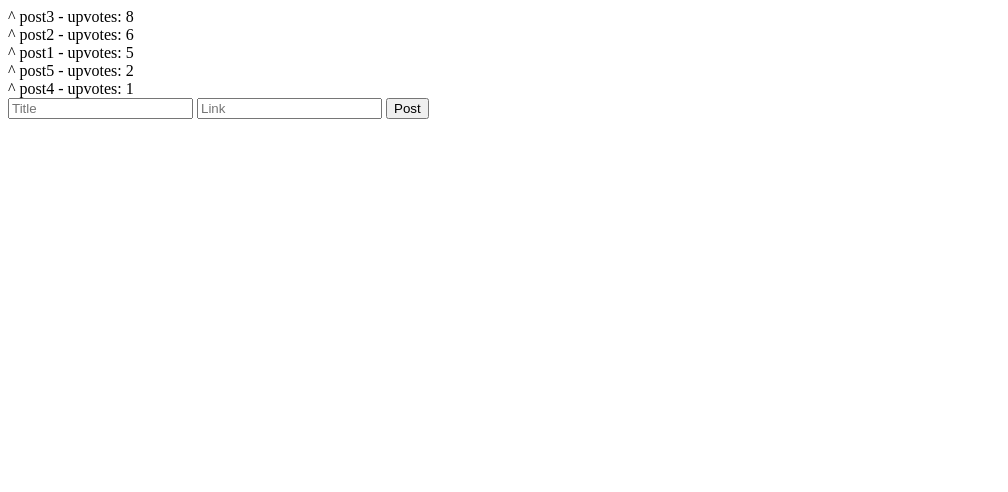
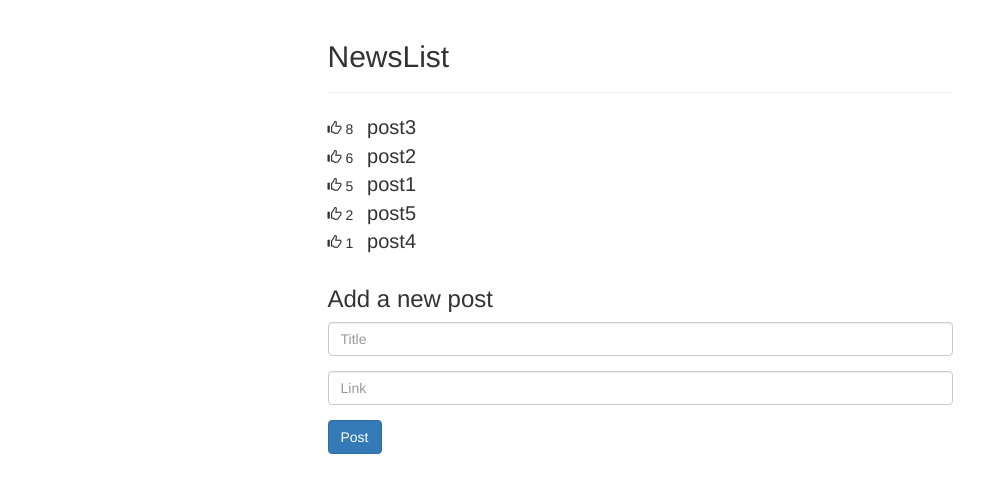
Before and after one commit to KateWilkinson/reddit, a plain HTML site: page index.html in a window 1280 px wide. Shown: the whole page, without its empty margins (0-1008 px from the left). Drawn offline with nearby package versions, Linux system fonts and the light colour scheme.

Commit message:
added bootstrap styling

```diff
--- a/index.html
+++ b/index.html
@@ -1,24 +1,45 @@
 <html>
   <head>
     <title>NewsList</title>
+    <link href='http://maxcdn.bootstrapcdn.com/bootstrap/3.2.0/css/bootstrap.min.css' rel='stylesheet'>
+    <link href='style.css' rel='stylesheet'>
     <script src='http://ajax.googleapis.com/ajax/libs/angularjs/1.3.10/angular.min.js'></script>
     <script src='app.js'></script>
   </head>
   <body ng-app='newslist' ng-controller='MainCtrl'>
+    <div class='row'>
+      <div class='col-md-6 col-md-offset-3'>
+
+        <div class='page-header'>
+          <h2>NewsList</h2>
+        </div>
+
         <div ng-repeat="post in posts | orderBy: '-upvotes'">
-      <span ng-click="incrementUpvotes(post)">^</span>
+          <span class='glyphicon glyphicon-thumbs-up'
+            ng-click="incrementUpvotes(post)"></span>
+          {{post.upvotes}}
+          <span class='title-link'>
             <a ng-show="post.link" href="{{post.link}}">
               {{post.title}}
             </a>
             <span ng-hide="post.link">
               {{post.title}}
             </span>
-      - upvotes: {{post.upvotes}}
+          </span>
         </div>
-    <form ng-submit="addPost()">
-      <input type='text' placeholder='Title' ng-model='title'></input>
-      <input type='text' placeholder='Link' ng-model='link'></input>
-      <button type="submit">Post</button>
+
+        <form ng-submit="addPost()" class='link-form'>
+          <h3>Add a new post</h3>
+          <div class='form-group'>
+            <input type='text' class='form-control' placeholder='Title' ng-model='title'></input>
+          </div>
+          <div class='form-group'>
+            <input type='text' class='form-control' placeholder='Link' ng-model='link'></input>
+          </div>
+          <button type="submit" class='btn btn-primary'>Post</button>
         </form>
+
+      </div>
+    </div>
   </body>
 </html>
--- /dev/null
+++ b/style.css
@@ -0,0 +1,12 @@
+.glyphicon-thumbs-up {
+  cursor: pointer;
+}
+
+.title-link {
+  font-size: 20px;
+  margin-left: 10px;
+}
+
+.link-form {
+  margin-top: 30px;
+}
```
Lines whose indentation alone changed are shown as unchanged.
